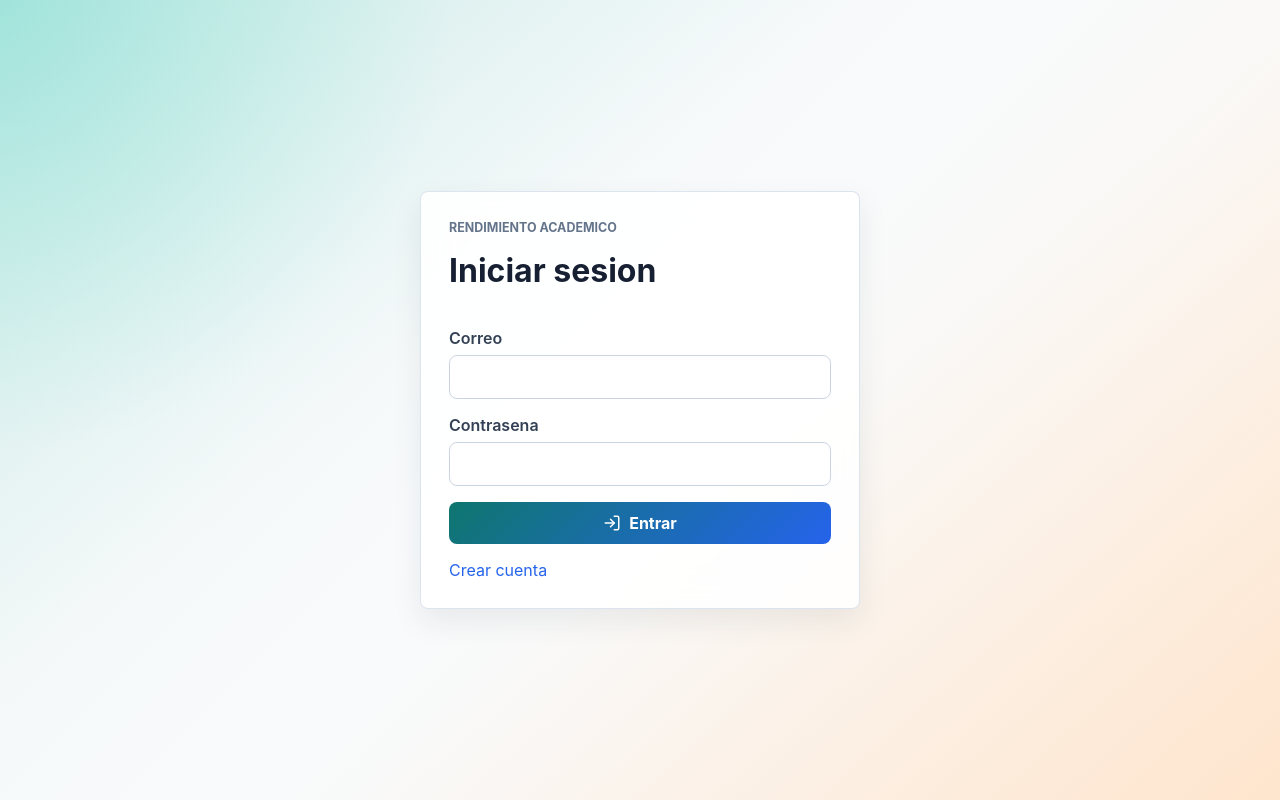
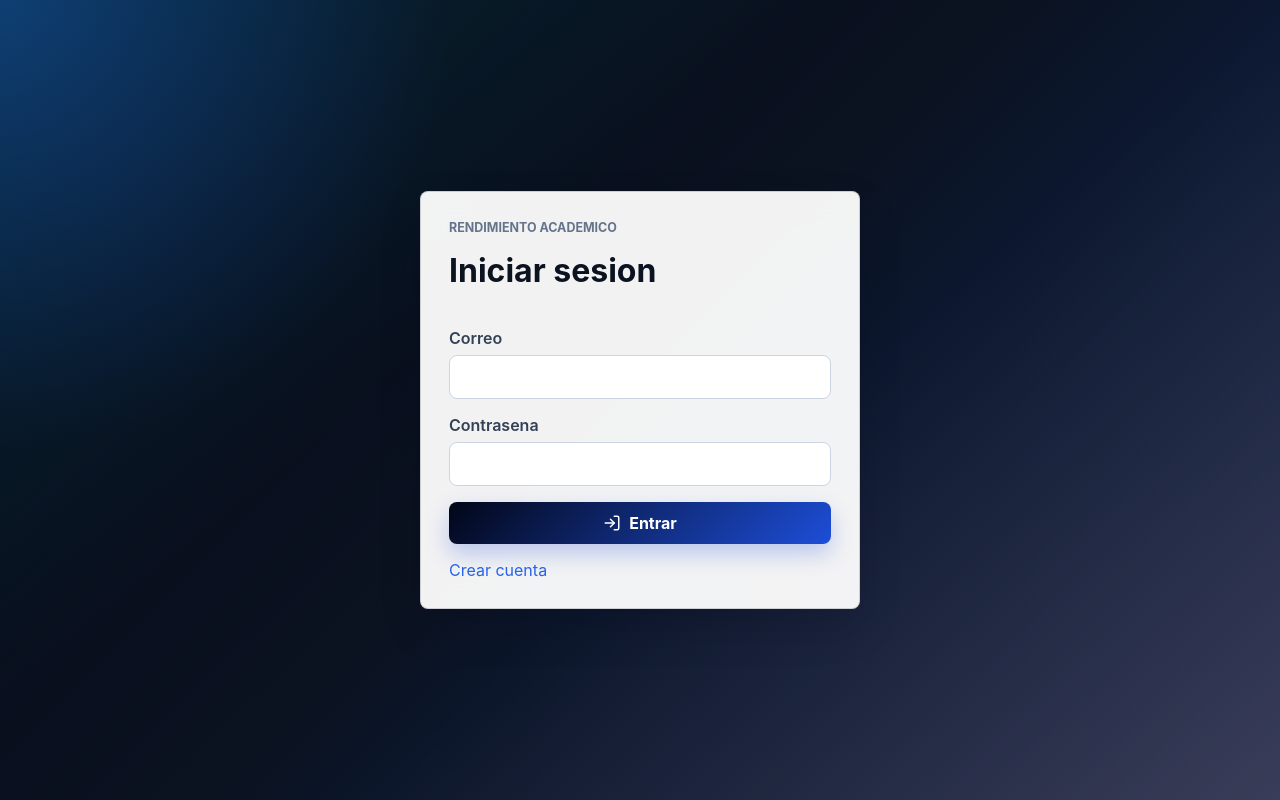
Before and after one commit to miguel111206/software-gestion-academicas, a React (Vite) app in the folder frontend/: page /login in a window 1280 px wide. Built offline with nearby package versions, Linux system fonts and the light colour scheme; no server answers.

Commit message:
feat: implement dark theme styles and enhance UI elements with new gradients and hover effects

```diff
--- a/frontend/src/styles/global.css
+++ b/frontend/src/styles/global.css
@@ -803,3 +803,94 @@ button:disabled {
     transform: translateY(-18px) rotate(-8deg);
   }
 }
+
+/* Dark blue, black and white theme overrides */
+:root {
+  color: #0b1220;
+  background: #020617;
+}
+
+body {
+  background:
+    radial-gradient(circle at top left, rgba(29, 78, 216, 0.42), transparent 30%),
+    linear-gradient(135deg, #020617 0%, #0b1220 48%, #0f2a5f 100%);
+}
+
+.app-shell {
+  background:
+    linear-gradient(145deg, rgba(29, 78, 216, 0.24), transparent 34%),
+    linear-gradient(315deg, rgba(2, 6, 23, 0.28), transparent 34%),
+    #f8fafc;
+}
+
+.sidebar {
+  background: linear-gradient(180deg, #020617, #0f2a5f 58%, #1d4ed8);
+}
+
+.sidebar::after {
+  background: rgba(59, 130, 246, 0.3);
+}
+
+.auth-card,
+.panel,
+.metric,
+.tabs {
+  background: rgba(255, 255, 255, 0.95);
+  border-color: rgba(15, 23, 42, 0.16);
+  box-shadow: 0 18px 42px rgba(2, 6, 23, 0.16);
+}
+
+.primary-button,
+.tabs button.active,
+.segmented-control label:has(input:checked) {
+  background: linear-gradient(135deg, #020617, #1d4ed8);
+  box-shadow: 0 10px 22px rgba(29, 78, 216, 0.26);
+}
+
+.primary-button:hover,
+.ghost-button:hover,
+.icon-button:hover,
+.ghost-action:hover,
+.danger-button:hover {
+  box-shadow: 0 12px 26px rgba(29, 78, 216, 0.28);
+}
+
+input:focus,
+select:focus,
+textarea:focus {
+  border-color: #1d4ed8;
+  box-shadow: 0 0 0 4px rgba(29, 78, 216, 0.18);
+}
+
+.tabs button:hover,
+.grades-header strong,
+.habit-score svg,
+.habit-score strong,
+.integral-grid svg,
+.grade-row b {
+  color: #1d4ed8;
+}
+
+.grade-progress span {
+  background: linear-gradient(90deg, #020617, #1d4ed8);
+}
+
+.habit-score {
+  background: linear-gradient(135deg, rgba(2, 6, 23, 0.08), rgba(29, 78, 216, 0.16));
+}
+
+.simulation-note {
+  border-color: rgba(29, 78, 216, 0.28);
+  background: rgba(239, 246, 255, 0.94);
+  color: #1e3a8a;
+}
+
+.student-row:hover,
+.student-row.selected {
+  border-color: #1d4ed8;
+}
+
+.student-row.selected {
+  background: #eff6ff;
+  box-shadow: 0 10px 24px rgba(29, 78, 216, 0.16);
+}
```
